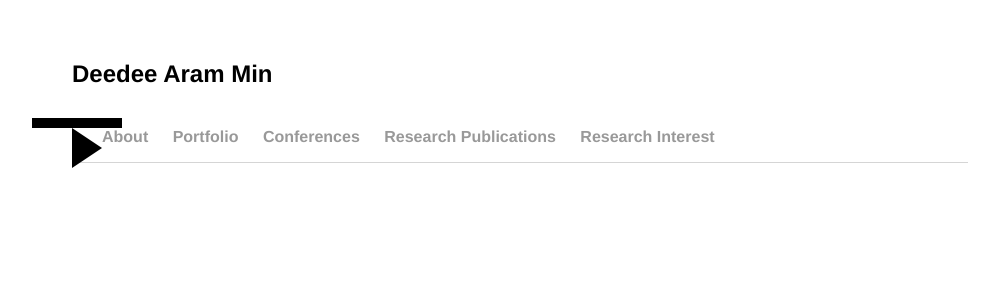
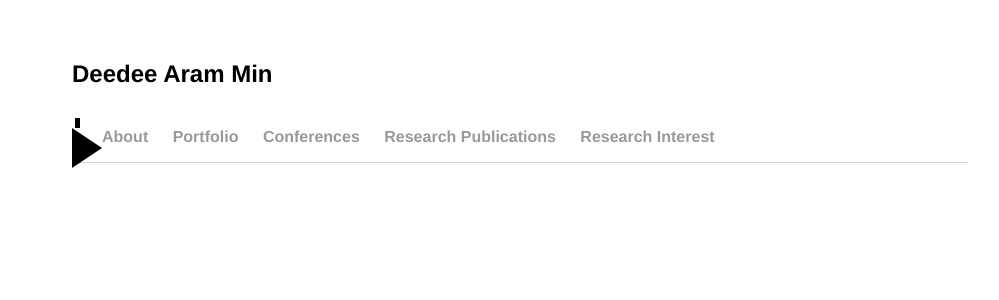
Before and after one commit to mindeed/mindeed.github.io, a Jekyll site: the page built from index.html, in a window 1280 px wide. Shown: the top 300 px of the page, without its empty margins (120-1119 px from the left). Built offline with Jekyll 4.4.1, drawn with Linux system fonts in a browser that asks for light colours.

Commit message:
Update main.css

```diff
--- a/css/main.css
+++ b/css/main.css
@@ -4,12 +4,12 @@
 }
 
 .arrow {
-  width: 50px;
+  width: 8px;
 }
 
 .line {
   margin-top: 14px;
-  width: 90px;
+  width: 5px;
   background: #000000;
   height: 10px;
   float: right;
```
